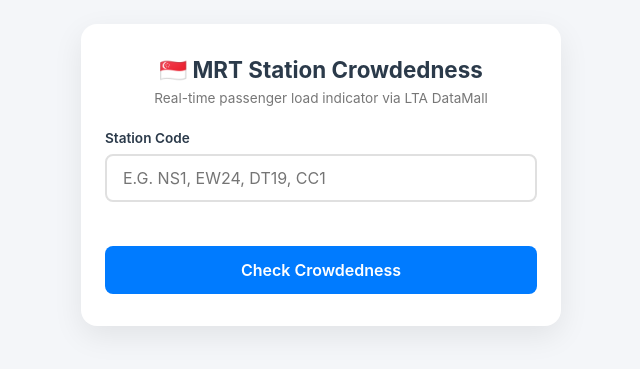
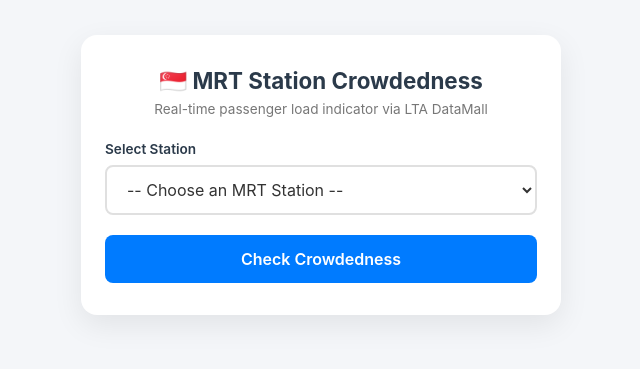
Before and after one commit to gerardko-coder/MRTCrowd, a plain HTML site: page index.html in a window 1280 px wide. Shown: the part 225-594 px from the top of the page, without its empty margins (319-959 px from the left). Drawn offline with Linux system fonts and the light colour scheme.

Commit message:
Add files via upload

```diff
--- a/index.html
+++ b/index.html
@@ -77,27 +77,22 @@
       color: var(--primary);
     }
 
-    input[type="text"] {
+    select {
       width: 100%;
       padding: 12px 16px;
       font-size: 1rem;
       border: 2px solid var(--border);
       border-radius: 8px;
       outline: none;
-      text-transform: uppercase;
+      background-color: #fff;
+      color: var(--text);
+      cursor: pointer;
       transition: border-color 0.2s;
+      appearance: auto;
     }
 
-    input[type="text"]:focus {
+    select:focus {
       border-color: var(--accent);
-    }
-
-    .station-name-preview {
-      font-size: 0.9rem;
-      font-weight: 500;
-      color: var(--accent);
-      margin-top: 6px;
-      min-height: 1.2em;
     }
 
     button {
@@ -201,15 +196,10 @@
 
     <form id="search-form">
       <div class="form-group">
-        <label for="station-code">Station Code</label>
-        <input
-          type="text"
-          id="station-code"
-          placeholder="e.g. NS1, EW24, DT19, CC1"
-          autocomplete="off"
-          required
-        />
-        <div id="station-preview" class="station-name-preview"></div>
+        <label for="station-select">Select Station</label>
+        <select id="station-select" required>
+          <option value="" disabled selected>-- Choose an MRT Station --</option>
+        </select>
       </div>
 
       <button type="submit" id="submit-btn">Check Crowdedness</button>
@@ -225,7 +215,63 @@
   </div>
 
   <script>
-    // Station prefix mapping to official LTA TrainLine parameters
+    // Structured Station Master Dataset grouped by MRT Line
+    const stationData = {
+      "North-South Line (NSL)": {
+        "NS1": "Jurong East", "NS2": "Bukit Batok", "NS3": "Bukit Gombak", "NS4": "Choa Chu Kang",
+        "NS5": "Yew Tee", "NS7": "Kranji", "NS8": "Marsiling", "NS9": "Woodlands",
+        "NS10": "Admiralty", "NS11": "Sembawang", "NS12": "Canberra", "NS13": "Yishun",
+        "NS14": "Khatib", "NS15": "Yio Chu Kang", "NS16": "Ang Mo Kio", "NS17": "Bishan",
+        "NS18": "Braddell", "NS19": "Toa Payoh", "NS20": "Novena", "NS21": "Newton",
+        "NS22": "Orchard", "NS23": "Somerset", "NS24": "Dhoby Ghaut", "NS25": "City Hall",
+        "NS26": "Raffles Place", "NS27": "Marina Bay", "NS28": "Marina South Pier"
+      },
+      "East-West Line (EWL)": {
+        "EW1": "Pasir Ris", "EW2": "Tampines", "EW3": "Simei", "EW4": "Tanah Merah",
+        "EW5": "Bedok", "EW6": "Kembangan", "EW7": "Eunos", "EW8": "Paya Lebar",
+        "EW9": "Aljunied", "EW10": "Kallang", "EW11": "Lavender", "EW12": "Bugis",
+        "EW13": "City Hall", "EW14": "Raffles Place", "EW15": "Tanjong Pagar", "EW16": "Outram Park",
+        "EW17": "Tiong Bahru", "EW18": "Redhill", "EW19": "Queenstown", "EW20": "Commonwealth",
+        "EW21": "Buona Vista", "EW22": "Dover", "EW23": "Clementi", "EW24": "Jurong East",
+        "EW25": "Chinese Garden", "EW26": "Lakeside", "EW27": "Boon Lay", "EW28": "Pioneer",
+        "EW29": "Joo Koon", "EW30": "Gul Circle", "EW31": "Tuas Crescent", "EW32": "Tuas West Road", "EW33": "Tuas Link"
+      },
+      "North East Line (NEL)": {
+        "NE1": "HarbourFront", "NE3": "Outram Park", "NE4": "Chinatown", "NE5": "Clarke Quay",
+        "NE6": "Dhoby Ghaut", "NE7": "Little India", "NE8": "Farrer Park", "NE9": "Boon Keng",
+        "NE10": "Potong Pasir", "NE11": "Woodleigh", "NE12": "Serangoon", "NE13": "Kovan",
+        "NE14": "Hougang", "NE15": "Buangkok", "NE16": "Sengkang", "NE17": "Punggol"
+      },
+      "Circle Line (CCL)": {
+        "CC1": "Dhoby Ghaut", "CC2": "Bras Basah", "CC3": "Esplanade", "CC4": "Promenade",
+        "CC5": "Nicoll Highway", "CC6": "Stadium", "CC7": "Mountbatten", "CC8": "Dakota",
+        "CC9": "Paya Lebar", "CC10": "MacPherson", "CC11": "Tai Seng", "CC12": "Bartley",
+        "CC13": "Serangoon", "CC14": "Lorong Chuan", "CC15": "Bishan", "CC16": "Marymount",
+        "CC17": "Caldecott", "CC19": "Botanic Gardens", "CC20": "Farrer Road", "CC21": "Holland Village",
+        "CC22": "Buona Vista", "CC23": "one-north", "CC24": "Kent Ridge", "CC25": "Haw Par Villa",
+        "CC26": "Pasir Panjang", "CC27": "Labrador Park", "CC28": "Telok Blangah", "CC29": "HarbourFront"
+      },
+      "Downtown Line (DTL)": {
+        "DT1": "Bukit Panjang", "DT2": "Cashew", "DT3": "Hillview", "DT5": "Beauty World",
+        "DT6": "King Albert Park", "DT7": "Sixth Avenue", "DT8": "Tan Kah Kee", "DT9": "Botanic Gardens",
+        "DT10": "Stevens", "DT11": "Newton", "DT12": "Little India", "DT13": "Rochor",
+        "DT14": "Bugis", "DT15": "Promenade", "DT16": "Bayfront", "DT17": "Downtown",
+        "DT18": "Telok Ayer", "DT19": "Chinatown", "DT20": "Fort Canning", "DT21": "Bencoolen",
+        "DT22": "Jalan Besar", "DT23": "Bendemeer", "DT24": "Geylang Bahru", "DT25": "Mattar",
+        "DT26": "MacPherson", "DT27": "Ubi", "DT28": "Kaki Bukit", "DT29": "Bedok North",
+        "DT30": "Bedok Reservoir", "DT31": "Tampines West", "DT32": "Tampines", "DT33": "Tampines East",
+        "DT34": "Upper Changi", "DT35": "Expo"
+      },
+      "Thomson-East Coast Line (TEL)": {
+        "TE1": "Woodlands North", "TE2": "Woodlands", "TE3": "Woodlands South", "TE4": "Springleaf",
+        "TE5": "Lentor", "TE6": "Mayflower", "TE7": "Bright Hill", "TE8": "Upper Thomson",
+        "TE9": "Caldecott", "TE11": "Stevens", "TE12": "Napier", "TE13": "Orchard Boulevard",
+        "TE14": "Orchard", "TE15": "Great World", "TE16": "Havelock", "TE17": "Outram Park",
+        "TE18": "Maxwell", "TE19": "Shenton Way", "TE20": "Marina Bay", "TE22": "Gardens by the Bay"
+      }
+    };
+
+    // Mapping station prefixes to LTA API TrainLine parameter values
     const trainLineMap = {
       "NS": "NSL",
       "EW": "EWL",
@@ -234,68 +280,13 @@
       "CC": "CCL",
       "CE": "CCL",
       "DT": "DTL",
-      "TE": "TEL",
-      "BP": "BPL",
-      "SE": "SLRT",
-      "SW": "SLRT",
-      "PE": "PLRT",
-      "PW": "PLRT"
+      "TE": "TEL"
     };
 
-    // Common Station Code Mapping for Name Lookup
-    const stationMap = {
-      "NS1": "Jurong East", "NS2": "Bukit Batok", "NS3": "Bukit Gombak", "NS4": "Choa Chu Kang",
-      "NS5": "Yew Tee", "NS7": "Kranji", "NS8": "Marsiling", "NS9": "Woodlands",
-      "NS10": "Admiralty", "NS11": "Sembawang", "NS12": "Canberra", "NS13": "Yishun",
-      "NS14": "Khatib", "NS15": "Yio Chu Kang", "NS16": "Ang Mo Kio", "NS17": "Bishan",
-      "NS18": "Braddell", "NS19": "Toa Payoh", "NS20": "Novena", "NS21": "Newton",
-      "NS22": "Orchard", "NS23": "Somerset", "NS24": "Dhoby Ghaut", "NS25": "City Hall",
-      "NS26": "Raffles Place", "NS27": "Marina Bay", "NS28": "Marina South Pier",
+    // Flat lookup for station code to name
+    const flatStationMap = {};
 
-      "EW1": "Pasir Ris", "EW2": "Tampines", "EW3": "Simei", "EW4": "Tanah Merah",
-      "EW5": "Bedok", "EW6": "Kembangan", "EW7": "Eunos", "EW8": "Paya Lebar",
-      "EW9": "Aljunied", "EW10": "Kallang", "EW11": "Lavender", "EW12": "Bugis",
-      "EW13": "City Hall", "EW14": "Raffles Place", "EW15": "Tanjong Pagar", "EW16": "Outram Park",
-      "EW17": "Tiong Bahru", "EW18": "Redhill", "EW19": "Queenstown", "EW20": "Commonwealth",
-      "EW21": "Buona Vista", "EW22": "Dover", "EW23": "Clementi", "EW24": "Jurong East",
-      "EW25": "Chinese Garden", "EW26": "Lakeside", "EW27": "Boon Lay", "EW28": "Pioneer",
-      "EW29": "Joo Koon", "EW30": "Gul Circle", "EW31": "Tuas Crescent", "EW32": "Tuas West Road", "EW33": "Tuas Link",
-
-      "NE1": "HarbourFront", "NE3": "Outram Park", "NE4": "Chinatown", "NE5": "Clarke Quay",
-      "NE6": "Dhoby Ghaut", "NE7": "Little India", "NE8": "Farrer Park", "NE9": "Boon Keng",
-      "NE10": "Potong Pasir", "NE11": "Woodleigh", "NE12": "Serangoon", "NE13": "Kovan",
-      "NE14": "Hougang", "NE15": "Buangkok", "NE16": "Sengkang", "NE17": "Punggol",
-
-      "CC1": "Dhoby Ghaut", "CC2": "Bras Basah", "CC3": "Esplanade", "CC4": "Promenade",
-      "CC5": "Nicoll Highway", "CC6": "Stadium", "CC7": "Mountbatten", "CC8": "Dakota",
-      "CC9": "Paya Lebar", "CC10": "MacPherson", "CC11": "Tai Seng", "CC12": "Bartley",
-      "CC13": "Serangoon", "CC14": "Lorong Chuan", "CC15": "Bishan", "CC16": "Marymount",
-      "CC17": "Caldecott", "CC19": "Botanic Gardens", "CC20": "Farrer Road", "CC21": "Holland Village",
-      "CC22": "Buona Vista", "CC23": "one-north", "CC24": "Kent Ridge", "CC25": "Haw Par Villa",
-      "CC26": "Pasir Panjang", "CC27": "Labrador Park", "CC28": "Telok Blangah", "CC29": "HarbourFront",
-
-      "DT1": "Bukit Panjang", "DT2": "Cashew", "DT3": "Hillview", "DT5": "Beauty World",
-      "DT6": "King Albert Park", "DT7": "Sixth Avenue", "DT8": "Tan Kah Kee", "DT9": "Botanic Gardens",
-      "DT10": "Stevens", "DT11": "Newton", "DT12": "Little India", "DT13": "Rochor",
-      "DT14": "Bugis", "DT15": "Promenade", "DT16": "Bayfront", "DT17": "Downtown",
-      "DT18": "Telok Ayer", "DT19": "Chinatown", "DT20": "Fort Canning", "DT21": "Bencoolen",
-      "DT22": "Jalan Besar", "DT23": "Bendemeer", "DT24": "Geylang Bahru", "DT25": "Mattar",
-      "DT26": "MacPherson", "DT27": "Ubi", "DT28": "Kaki Bukit", "DT29": "Bedok North",
-      "DT30": "Bedok Reservoir", "DT31": "Tampines West", "DT32": "Tampines", "DT33": "Tampines East",
-      "DT34": "Upper Changi", "DT35": "Expo",
-
-      "TE1": "Woodlands North", "TE2": "Woodlands", "TE3": "Woodlands South", "TE4": "Springleaf",
-      "TE5": "Lentor", "TE6": "Mayflower", "TE7": "Bright Hill", "TE8": "Upper Thomson",
-      "TE9": "Caldecott", "TE11": "Stevens", "TE12": "Napier", "TE13": "Orchard Boulevard",
-      "TE14": "Orchard", "TE15": "Great World", "TE16": "Havelock", "TE17": "Outram Park",
-      "TE18": "Maxwell", "TE19": "Shenton Way", "TE20": "Marina Bay", "TE22": "Gardens by the Bay"
-    };
-
-    const API_BASE = "https://datamall2.mytransport.sg/ltaodataservice/PCDRealTime";
-    const API_KEY = "mlfDLYgcQGS+KM8/azN30Q==";
-
-    const inputEl = document.getElementById("station-code");
-    const previewEl = document.getElementById("station-preview");
+    const selectEl = document.getElementById("station-select");
     const formEl = document.getElementById("search-form");
     const submitBtn = document.getElementById("submit-btn");
     const resultBox = document.getElementById("result-box");
@@ -303,20 +294,33 @@
     const resStationName = document.getElementById("res-station-name");
     const resLevel = document.getElementById("res-level");
 
-    // Dynamic Station Name preview
-    inputEl.addEventListener("input", () => {
-      const code = inputEl.value.trim().toUpperCase();
-      if (stationMap[code]) {
-        previewEl.textContent = `📍 ${stationMap[code]}`;
-      } else {
-        previewEl.textContent = "";
+    const API_BASE = "https://datamall2.mytransport.sg/ltaodataservice/PCDRealTime";
+    const API_KEY = "mlfDLYgcQGS+KM8/azN30Q==";
+
+    // Populate drop-down list dynamically with optgroups per train line
+    function populateDropdown() {
+      for (const [lineName, stations] of Object.entries(stationData)) {
+        const optgroup = document.createElement("optgroup");
+        optgroup.label = lineName;
+
+        for (const [code, name] of Object.entries(stations)) {
+          flatStationMap[code] = name;
+          const option = document.createElement("option");
+          option.value = code;
+          option.textContent = `${name} (${code})`;
+          optgroup.appendChild(option);
+        }
+
+        selectEl.appendChild(optgroup);
       }
-    });
+    }
+
+    populateDropdown();
 
     formEl.addEventListener("submit", async (e) => {
       e.preventDefault();
 
-      const code = inputEl.value.trim().toUpperCase();
+      const code = selectEl.value;
       if (!code) return;
 
       errorBox.style.display = "none";
@@ -336,18 +340,15 @@
     });
 
     async function fetchCrowdData(stationCode) {
-      // Extract prefix (e.g. NS, EW, DT)
       const prefixMatch = stationCode.match(/^[A-Z]+/);
       const prefix = prefixMatch ? prefixMatch[0] : "";
 
       const trainLine = trainLineMap[prefix];
       if (!trainLine) {
-        throw new Error(`Invalid line code in "${stationCode}". Use valid codes like NS1, EW24, DT19, CC1.`);
+        throw new Error(`Invalid line code in "${stationCode}".`);
       }
 
       const targetUrl = `${API_BASE}?TrainLine=${trainLine}`;
-
-      // Try via CORS proxy fallback directly since local file browsers block raw cross-origin headers
       const proxyUrl = `https://corsproxy.io/?${encodeURIComponent(targetUrl)}`;
 
       let response;
@@ -360,7 +361,6 @@
           }
         });
       } catch (e) {
-        // Retry direct if proxy fails
         response = await fetch(targetUrl, {
           method: "GET",
           headers: {
@@ -372,7 +372,7 @@
 
       if (!response.ok) {
         if (response.status === 404) {
-          throw new Error(`API returned 404. TrainLine "${trainLine}" might currently be unavailable or out of operating hours.`);
+          throw new Error(`API returned 404 for TrainLine "${trainLine}". Data might be unavailable or station closed.`);
         }
         throw new Error(`API Request failed with HTTP Status ${response.status}`);
       }
@@ -384,17 +384,15 @@
     function parseStationCrowd(data, stationCode) {
       const records = data.value || [];
 
-      // Look for exact station code match in returned array
       const match = records.find(item =>
         (item.Station && item.Station.toUpperCase() === stationCode) ||
         (item.StationCode && item.StationCode.toUpperCase() === stationCode)
       );
 
       if (!match) {
-        throw new Error(`No real-time crowd data found for station "${stationCode}". Note: Data is only published during operating hours.`);
+        throw new Error(`No real-time crowd data found for station "${stationCode}". Data is published during station operating hours.`);
       }
 
-      // Read crowd density indicator ('l'/'low', 'm'/'moderate', 'h'/'high')
       let levelRaw = (match.CrowdLevel || match.CrowdDensity || "l").toString().toLowerCase();
 
       if (levelRaw.startsWith("l")) return "low";
@@ -405,8 +403,8 @@
     }
 
     function displayResult(stationCode, crowdLevel) {
-      const name = stationMap[stationCode]
-        ? `${stationMap[stationCode]} (${stationCode})`
+      const name = flatStationMap[stationCode]
+        ? `${flatStationMap[stationCode]} (${stationCode})`
         : stationCode;
 
       resStationName.textContent = name;
```
